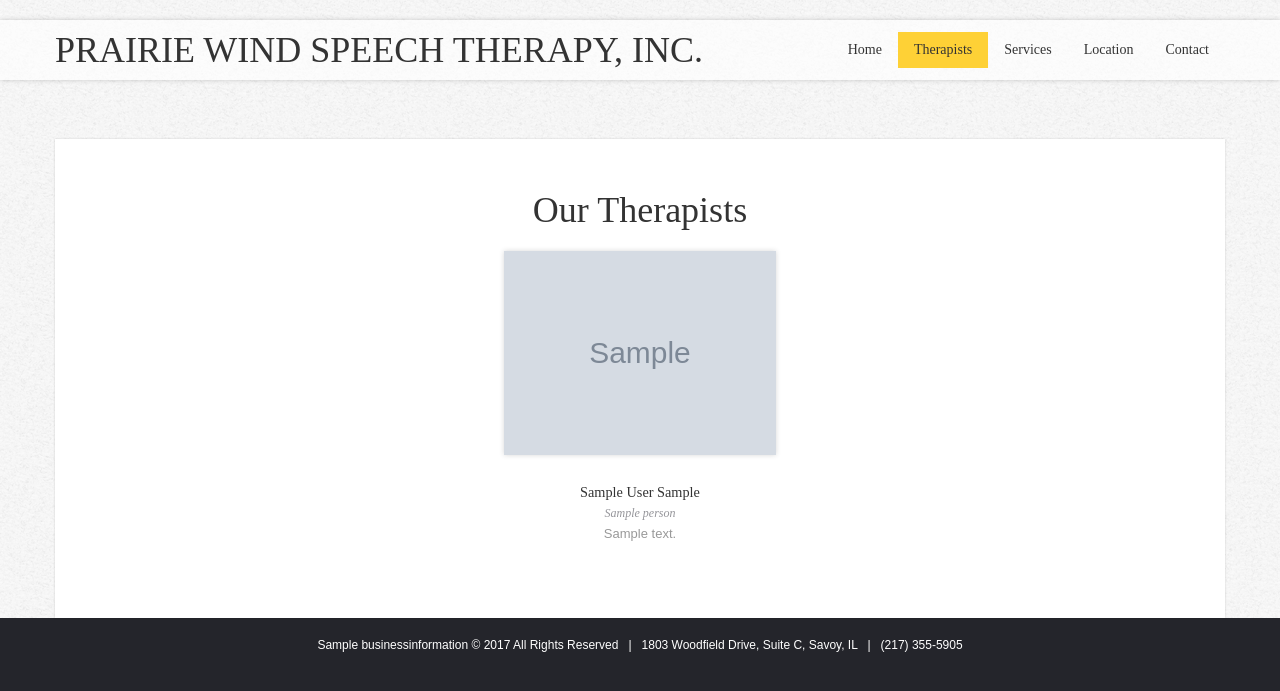
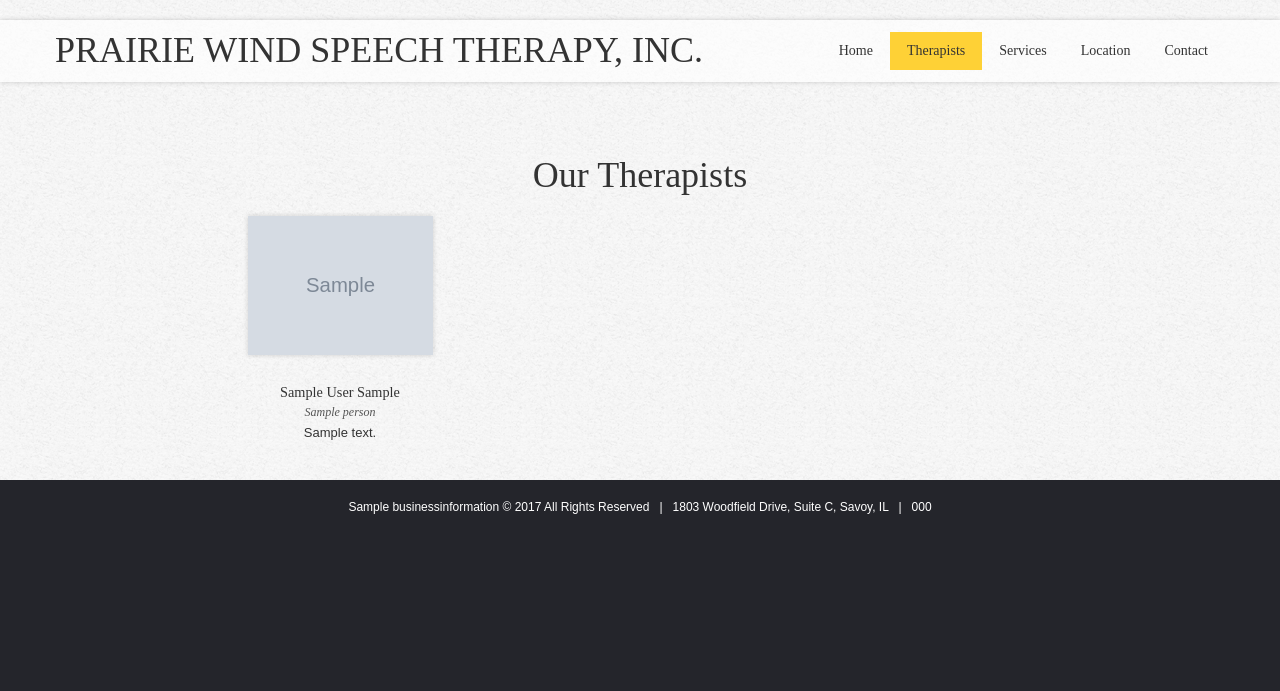
Before and after one commit to jongund/pws2, a Django app: page /people/ in a window 1280 px wide. Shown: the top 691 px of the page. Run offline with Django 3.2, Linux system fonts and the light colour scheme; tables that the repository leaves empty hold one stand-in row (values such as "Sample post"); grey boxes marked "Sample" are stand-in pictures; some libraries are stand-ins or nearby versions; some web fonts are replaced.

Commit message:
updated people templates

```diff
--- a/pws2/static/css/style.css
+++ b/pws2/static/css/style.css
@@ -141,6 +141,7 @@ nav.tm_navbar li a {
 	font:14px/36px 'Droid Serif';
 	color:#333;
 	background:0 0;
+	border: thin solid transparent;
 -webkit-transition:all .25s;
 -o-transition:all .25s;
 transition:all .25s
@@ -1638,3 +1639,7 @@ float:none
 	margin-top: -1em;
 	font-size: 120%;
 }
+
+.thumbnail .caption {
+	color: #555;
+}
--- a/pws2/templates/base.html
+++ b/pws2/templates/base.html
@@ -47,7 +47,13 @@ a:focus {
   text-decoration: underline;
 }
 
+.thumb-pad1 .thumbnail span.title {
+  color: #555;
+}
 
+.thumbnail .caption {
+  color: #333;
+}
 
 </style>
 
@@ -138,7 +144,7 @@ for (var i = 0; i < links.length; i++) {
 <!--footer-->
 <footer>
     <div class="container">
-        <p><a href="{% url 'show_home' %}">{{businessinfo.business_title}}</a> &copy; <em id="copyright-year"></em> All Rights Reserved &nbsp;&nbsp;|&nbsp;&nbsp; 1803 Woodfield Drive, Suite C, Savoy, IL &nbsp;&nbsp;|&nbsp;&nbsp; <a href="tel:1-217-355-5905">(217) 355-5905</a> </p>
+        <p><a href="{% url 'show_home' %}">{{businessinfo.business_title}}</a> &copy; <em id="copyright-year"></em> All Rights Reserved &nbsp;&nbsp;|&nbsp;&nbsp; 1803 Woodfield Drive, Suite C, Savoy, IL &nbsp;&nbsp;|&nbsp;&nbsp; <a href="tel:{{businessinfo.phone_href}}">{{businessinfo.phone}}</a> </p>
     </div>
 </footer>
 <script src="{% static 'js/bootstrap.min.js' %}"></script>
--- a/pws2/templates/show_home.html
+++ b/pws2/templates/show_home.html
@@ -86,8 +86,8 @@
                                 <div class="thumbnail">
                                     <figure><img src="{% static p.picture %}" alt="" width="25%"></figure>
                                     <div class="caption">
-                                        <span>{{p.title}}</span>
                                         <a href="{% url 'show_people' %}#id_person{{p.id}}">{{p.first_name}} {{p.last_name}} {{p.suffix}}</a>
+                                        <span class="title">{{p.title}}</span>
                                         <p>{{p.short_desc_html|safe}} .....</p>
                                     </div>
                                 </div>
--- a/pws2/templates/show_people.html
+++ b/pws2/templates/show_people.html
@@ -7,25 +7,24 @@
 <div class="content" style="padding-top: 8em;">
     <div class="thumb-box2">
         <div class="container">
-            <div class="box">
             <h1 class="title wow fadeIn">Our Therapists</h1>
+
+            <div class="row programs">
             {% for p in people %}
-                <div class="row">
-                    <div class="col-lg-3 col-md-3 col-sm-3 col-xs-2"></div>
-                    <div class="col-lg-6 col-md-6 col-sm-6 col-xs-8 wow fadeIn" data-wow-delay="0.3s">
+                <div class="col-lg-1 col-md-1 col-sm-3 col-xs-1"></div>
+                <div class="col-lg-4 col-md-4 col-sm-6 col-xs-10 wow fadeIn" data-wow-delay="0.3s">
                     <div class="thumb-pad1">
                         <div id="id_person{{p.id}}" class="thumbnail">
                             <figure><img src="{% static p.picture %}" alt="" width="25%"></figure>
                             <div class="caption">
                                 <h2 style="font-size: 110%; margin-bottom: 0.5em">{{p.first_name}} {{p.last_name}} {{p.suffix}}</h2>
-                                    <span>{{p.title}}</span>
+                                <span class="title">{{p.title}}</span>
                                 {{p.description_html|safe}}
                             </div>
                         </div>
                     </div>
                 </div>
-                    <div class="col-lg-3 col-md-3 col-sm-3 col-xs-2"></div>
-                </div>
+                <div class="col-lg-1 col-md-1 col-sm-3 col-xs-1"></div>
             {% endfor %}
             </div>
         </div>
```
Lines whose indentation alone changed are shown as unchanged.
